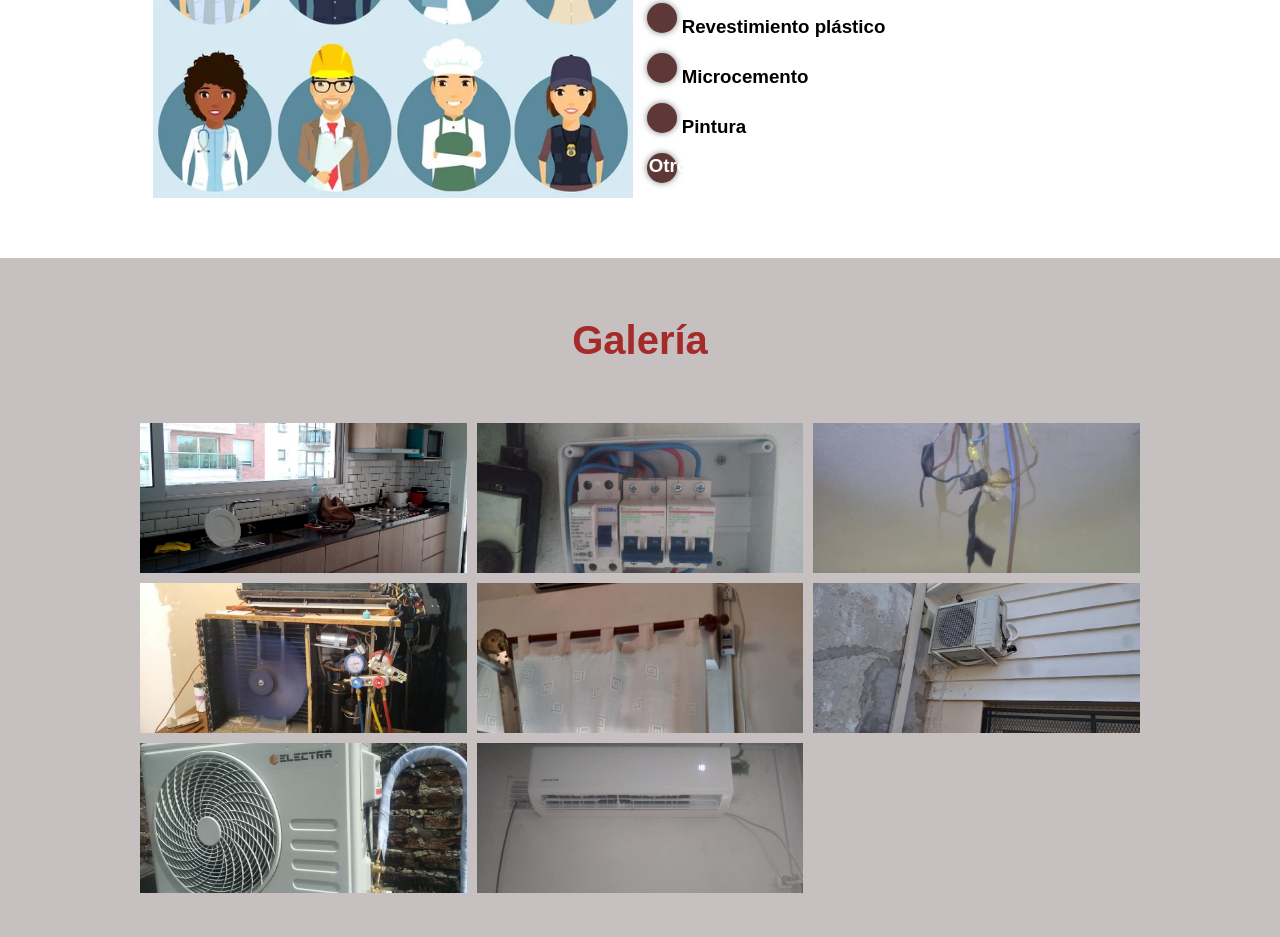
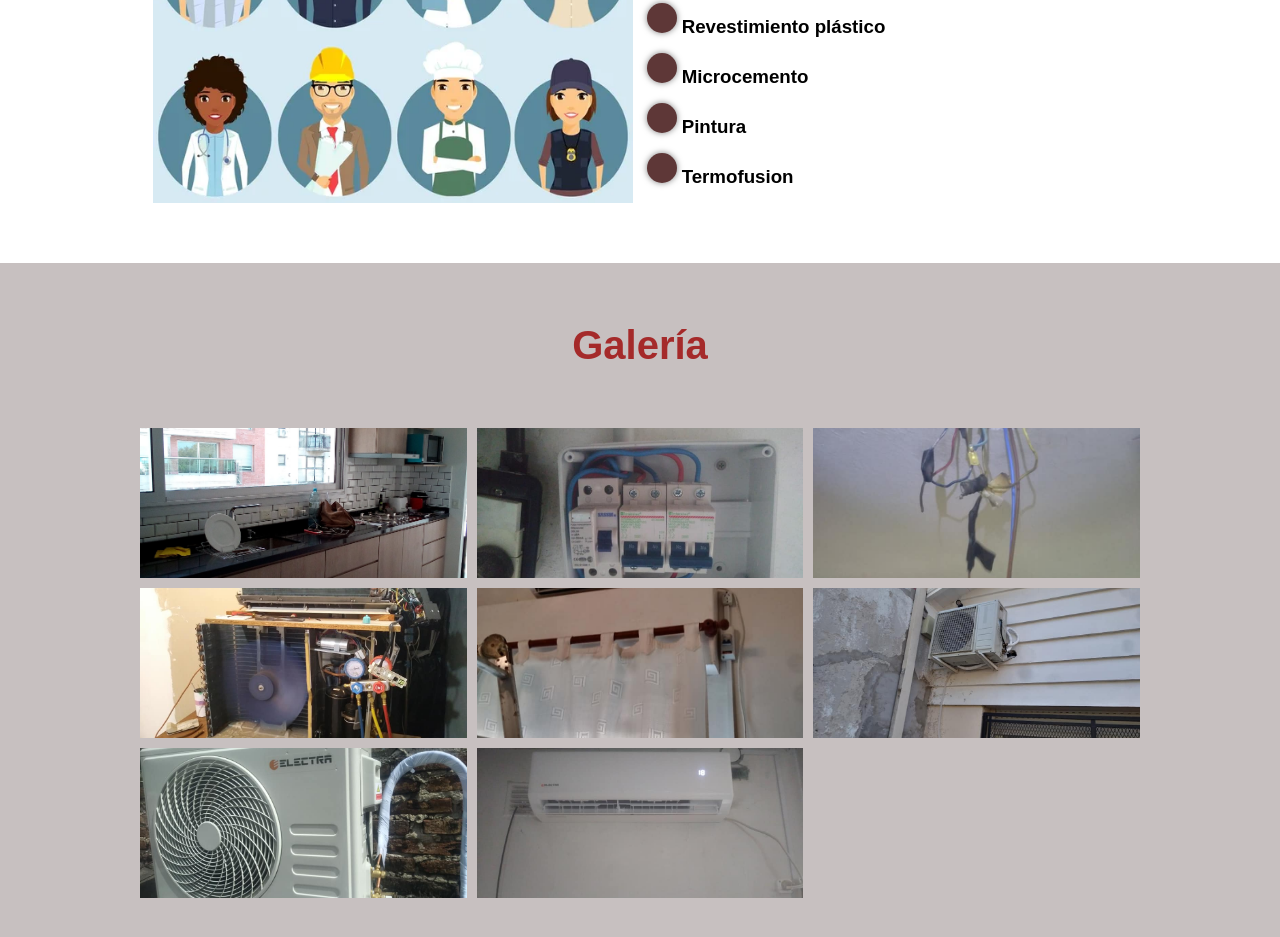
Before and after one commit to elvischoez/Proyecto, a plain HTML site: page index.html in a window 1280 px wide. Shown: the part 1084-2021 px from the top of the page. Drawn offline with Linux system fonts and the light colour scheme.

Commit message:
borrar otros

```diff
--- a/index.html
+++ b/index.html
@@ -42,7 +42,7 @@
                     <h3><span></span>Revestimiento plástico</h3>
                     <h3><span></span>Microcemento</h3>
                     <h3><span></span>Pintura</h3>
-                    <h3><span>Otros</span></h3>
+                    <h3><span></span>Termofusion</h3>
                 </div>
             </div>
         </section>
```
